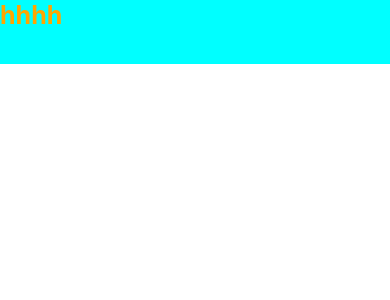
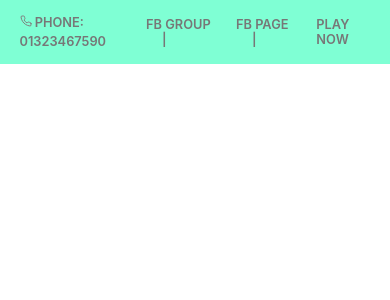
Before and after one commit to TamannaAfroz2666/Online-BD-Shopping, a React (Create React App) app: page / in a window 390 px wide. Shown: the top 300 px of the page. Built offline with nearby package versions, Linux system fonts and the light colour scheme.

Commit message:
add responsive on page

```diff
--- a/src/App.js
+++ b/src/App.js
@@ -1,12 +1,12 @@
 import './App.css';
-import Header from './layout/Header/Header';
+// import Header from './layout/Header/Header';
 import Main from './layout/Main/Main';
 
 function App() {
   return (
     <div >
-      <Header></Header>
-      {/* <Main/> */}
+      {/* <Header></Header> */}
+      <Main/>
     </div>
   );
 }
--- a/src/layout/TopHeader/TopHeader.css
+++ b/src/layout/TopHeader/TopHeader.css
@@ -33,8 +33,9 @@
 .contactInfo{
     display: inline-flex;
     gap: 20px;
-
-
+}
+.phoneIcon{
+    font-size: 20px;
 }
 .contactInfo a{
     text-decoration: none;
@@ -50,6 +51,72 @@
     margin-left: 1rem;
 }
 
-@media screen  {
-
+@media (max-width:576px)  {
+    .topHeader{
+        height: 100%;
+        width: 100%;
+        background-color: aquamarine;
+    }
+    .subTopHeader .topHeaderContent{
+        height: 4rem;
+       display: flex;
+       align-items: center;
+       justify-content: space-between;
+       background-color: aquamarine;
+    }
+    .phoneInfo .phoneStatus{
+        font-size: .8rem;
+    }
+    .phoneIcon{
+        font-size: 12px;
+    }
+    .groupTitle{
+        font-size: .8rem;
+    }
 }
+@media (min-width:577px) and (max-width:768px)  {
+    .topHeader{
+        height: 100%;
+        width: 100%;
+        background-color: rgba(240, 232, 231, 0.37);
+    }
+    .subTopHeader .topHeaderContent{
+        height: 4rem;
+       display: flex;
+       align-items: center;
+       justify-content: space-between;
+       /* background-color: rgba(240, 232, 231, 0.37); */
+    }
+    .phoneInfo .phoneStatus{
+        font-size: 1rem;
+    }
+    .phoneIcon{
+        font-size: 15px;
+    }
+    .groupTitle{
+        font-size: 1rem;
+    }
+}
+@media (min-width:769px) and (max-width:992px)  {
+    .topHeader{
+        height: 100%;
+        width: 100%;
+        background-color: rgba(114, 78, 73, 0.37);
+    }
+    .subTopHeader .topHeaderContent{
+        height: 4rem;
+       display: flex;
+       align-items: center;
+       justify-content: space-between;
+       /* background-color: rgba(240, 232, 231, 0.37); */
+    }
+    .phoneInfo .phoneStatus{
+        font-size: 1rem;
+    }
+    .phoneIcon{
+        font-size: 16px;
+    }
+    .groupTitle{
+        font-size: 1rem;
+    }
+}
--- a/src/layout/TopHeader/TopHeader.js
+++ b/src/layout/TopHeader/TopHeader.js
@@ -9,7 +9,7 @@ const TopHeader = () => {
                 <div className="topHeaderContent">
                     <div className="phoneInfo">
                         <a href="tel:01323467590">
-                            <p className='phoneStatus'><FiPhone color='gray' size={20} /> Phone: 01323467590</p>
+                            <p className='phoneStatus'><FiPhone className='phoneIcon' color='gray'  /> Phone: 01323467590</p>
                         </a>
 
                     </div>
```
